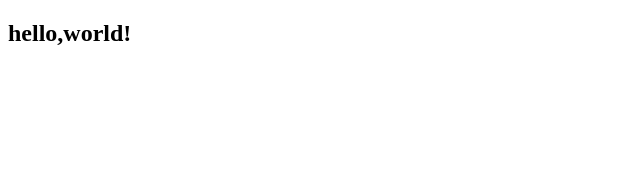
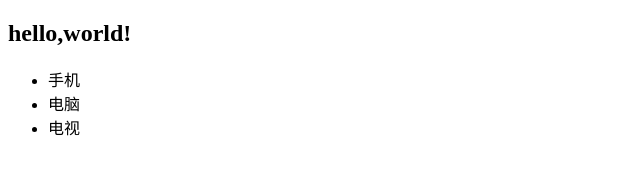
Before and after one commit to bsy1129/mystore, a plain HTML site: page index.html in a window 1280 px wide. Shown: the whole page, without its empty margins (0-640 px from the left). Drawn offline with Linux system fonts and the light colour scheme.

Commit message:
添加了导航

```diff
--- a/index.html
+++ b/index.html
@@ -7,5 +7,12 @@
 </head>
 <body>
     <h2>hello,world!</h2>
+    <div>
+        <ul>
+            <li>手机</li>
+            <li>电脑</li>
+            <li>电视</li>
+        </ul>
+    </div>
 </body>
 </html>
```
